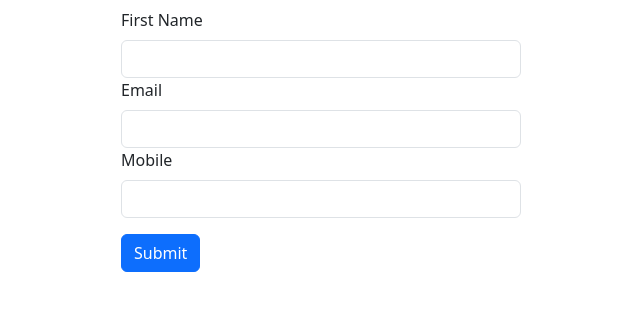
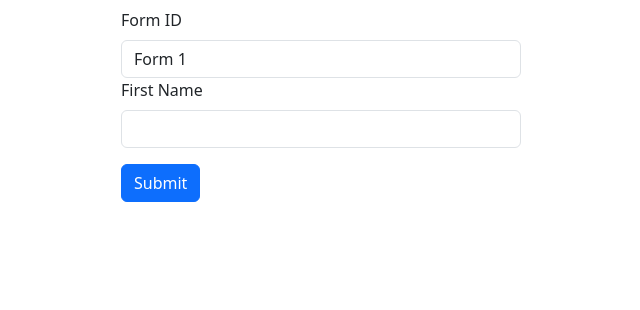
Before and after one commit to kumar123-creator/dyn, a Svelte app: page / in a window 1280 px wide. Shown: the top 310 px of the page, without its empty margins (319-959 px from the left). Built offline with nearby package versions, Linux system fonts and the light colour scheme; no server answers.

Commit message:
Update App.svelte

```diff
--- a/src/App.svelte
+++ b/src/App.svelte
@@ -1,33 +1,51 @@
 <script>
   import { onMount } from 'svelte';
-  import 'bootstrap/dist/css/bootstrap.min.css'
+  import 'bootstrap/dist/css/bootstrap.min.css';
 
   let formFields = [];
-  let formId = '72fbc0da-3810-4ad9-a922-1845f8974eb7,a4fed172-671e-4d3e-810e-04f987b1c032';
+  let formId = '72fbc0da-3810-4ad9-a922-1845f8974eb7';
   let firstName = '';
   let email = '';
   let mobile = '';
 
   function fetchData() {
-    const formData = {
-      formId,
-    };
+    const formIds = formId.split(',');
 
-    fetch(`https://api.recruitly.io/api/candidateform/details/${formId}?apiKey=YOUR_API_KEY`, {
+    Promise.all(
+      formIds.map(id =>
+        fetch(`https://api.recruitly.io/api/candidateform/details/${id}?apiKey=YOUR_API_KEY`, {
           method: 'POST',
           headers: {
             'Content-Type': 'application/json',
           },
-      body: JSON.stringify(formData),
+          body: JSON.stringify({ formId: id }),
         })
-      .then(response => response.json())
+      )
+    )
+      .then(responses => Promise.all(responses.map(response => response.json())))
       .then(data => {
         console.log('API Response:', data);
-        firstName = data.firstName;
-        email = data.email;
-        mobile = data.mobile;
+        const formData = data.find(d => d.formId === formId);
+
+        if (formData) {
+          firstName = formData.firstName || '';
+          email = formData.email || '';
+          mobile = formData.mobile || '';
+
           // Update the form fields based on the fetched data
-        formFields = Object.entries(data.formFields).map(([label, value]) => ({ label, value }));
+          formFields = [];
+
+          if (formId === '72fbc0da-3810-4ad9-a922-1845f8974eb7') {
+            formFields = Object.entries(formData.formFields).map(([label, value]) => ({ label, value }));
+          } else if (formId === 'a4fed172-671e-4d3e-810e-04f987b1c032') {
+            if (formData.emailField) {
+              formFields.push({ label: 'Email', value: email });
+            }
+            if (formData.mobileField) {
+              formFields.push({ label: 'Mobile', value: mobile });
+            }
+          }
+        }
       })
       .catch(error => {
         console.error('API Error:', error);
@@ -59,8 +77,9 @@
       fetchData(); // Fetch data when the form ID is changed
     }
 
-    const fields = document.querySelectorAll('input[type="text"]');
-    fields.forEach(field => field.addEventListener('input', handleFieldChange));
+    const formIdField = document.getElementById('formId');
+    formIdField.addEventListener('change', handleFieldChange);
+    fetchData(); // Fetch data for the initial form ID
   });
 </script>
 
@@ -82,23 +101,34 @@
 <main>
   <div class="form-container">
     <form on:submit|preventDefault={handleSubmit}>
+      <div class="form-group">
+        <label for="formId" class="form-label">Form ID</label>
+        <select id="formId" class="form-control">
+          <option value="72fbc0da-3810-4ad9-a922-1845f8974eb7">Form 1</option>
+          <option value="a4fed172-671e-4d3e-810e-04f987b1c032">Form 2</option>
+        </select>
+      </div>
 
-
+      {#if formId === '72fbc0da-3810-4ad9-a922-1845f8974eb7'}
         <div class="form-group">
           <label for="firstName" class="form-label">First Name</label>
           <input type="text" id="firstName" class="form-control" bind:value={firstName} />
         </div>
-
-
+      {:else if formId === 'a4fed172-671e-4d3e-810e-04f987b1c032'}
+        {#if email}
           <div class="form-group">
             <label for="email" class="form-label">Email</label>
             <input type="text" id="email" class="form-control" bind:value={email} />
           </div>
+        {/if}
 
+        {#if mobile}
           <div class="form-group">
             <label for="mobile" class="form-label">Mobile</label>
             <input type="text" id="mobile" class="form-control" bind:value={mobile} />
           </div>
+        {/if}
+      {/if}
 
       <button type="submit" class="btn btn-primary">Submit</button>
     </form>
```
Lines whose indentation alone changed are shown as unchanged.
